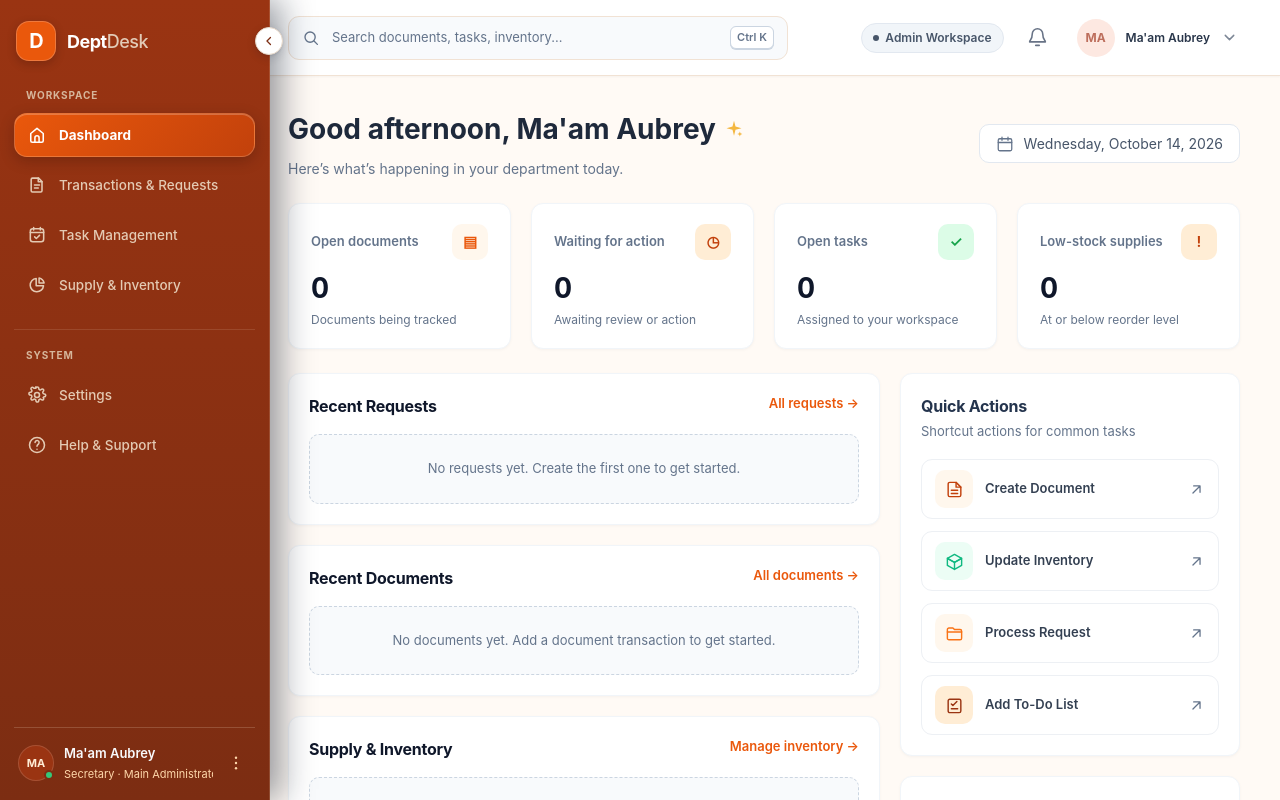
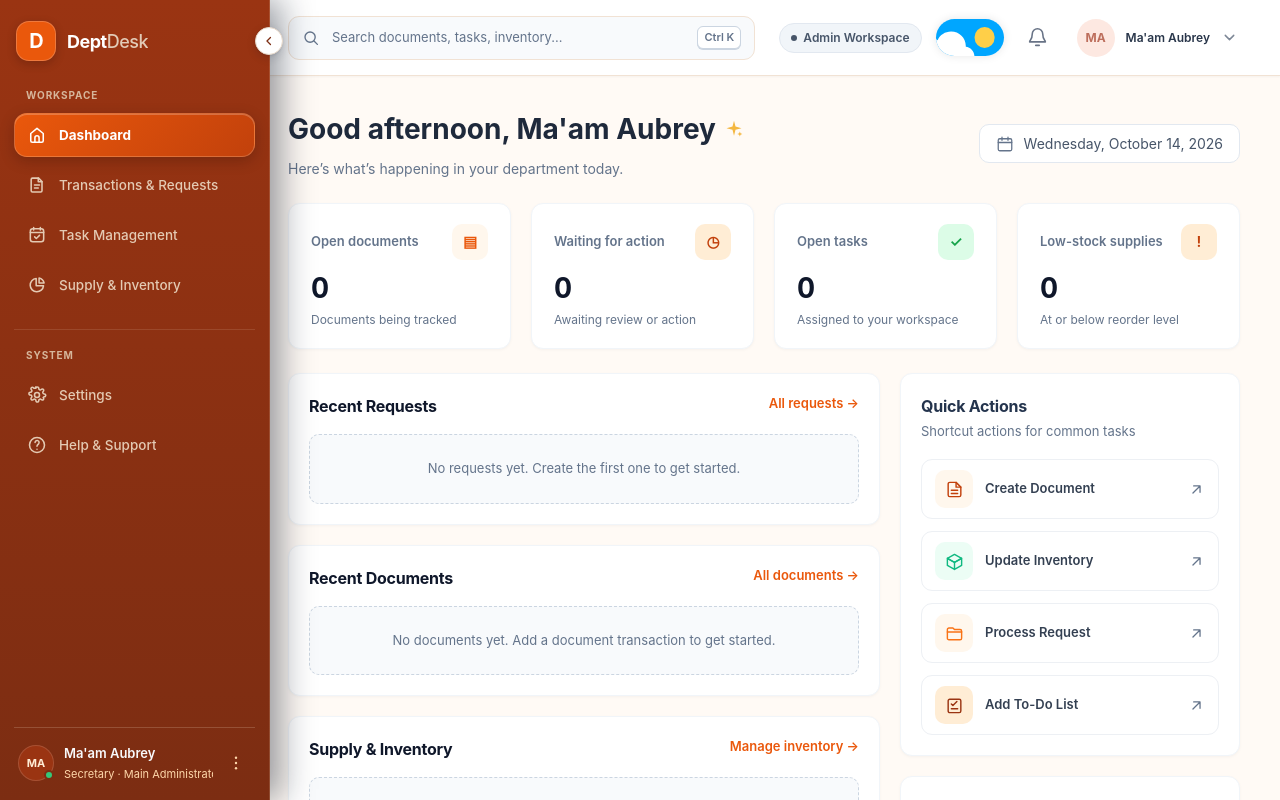
Before and after one commit to deptdesk2627-creator/Department-Desk, a React (Create React App) app: page / in a window 1280 px wide. Both pictures are taken after a click on the button "Sign in to workspace". Shown: the top 800 px of the page. Built offline with nearby package versions, Linux system fonts and the light colour scheme.

Commit message:
Added a Dark/Light Mode Filter to the system

```diff
--- a/src/App.js
+++ b/src/App.js
@@ -1,4 +1,4 @@
-import { useState } from "react";
+import { useEffect, useState } from "react";
 import { canAccessPage, getHomePage, getRole } from "./constants/roles";
 import { useOfficeData } from "./hooks/useOfficeData";
 import { useStoredState } from "./hooks/useStoredState";
@@ -13,6 +13,10 @@ function App() {
     false,
   );
   const [roleId, setRoleId] = useStoredState("officeflow.role", "secretary");
+  const [theme, setTheme] = useStoredState("officeflow.theme", "light", {
+    raw: true,
+  });
+  const activeTheme = theme === "dark" ? "dark" : "light";
   const role = getRole(roleId);
   const [page, setPage] = useState(() => getHomePage(roleId));
   const [search, setSearch] = useState("");
@@ -21,6 +25,12 @@ function App() {
   );
   const data = useOfficeData();
   const safeSearch = typeof search === "string" ? search : "";
+
+  useEffect(() => {
+    if (typeof document !== "undefined") {
+      document.documentElement.setAttribute("data-theme", activeTheme);
+    }
+  }, [activeTheme]);
 
   // Never show a page the current role is not allowed to open.
   const activePage = canAccessPage(role.id, page) ? page : getHomePage(role.id);
@@ -71,6 +81,8 @@ function App() {
       isOpen={isSidebarOpen}
       onToggle={() => setIsSidebarOpen((open) => !open)}
       onCloseSidebar={() => setIsSidebarOpen(false)}
+      theme={activeTheme}
+      onThemeChange={setTheme}
     >
       {pages[activePage]}
     </MainLayout>
--- a/src/components/header/Header.css
+++ b/src/components/header/Header.css
@@ -24,6 +24,102 @@
   display: flex;
   gap: 14px;
   justify-self: end;
+}
+
+/* Theme Switch */
+/* The switch - the box around the slider */
+.switch {
+  font-size: 17px;
+  position: relative;
+  display: inline-block;
+  width: 4em;
+  height: 2.2em;
+  border-radius: 30px;
+  box-shadow: 0 0 10px rgba(0, 0, 0, 0.1);
+}
+
+/* Hide default HTML checkbox */
+.switch input {
+  opacity: 0;
+  width: 0;
+  height: 0;
+}
+
+/* The slider */
+.slider {
+  position: absolute;
+  cursor: pointer;
+  top: 0;
+  left: 0;
+  right: 0;
+  bottom: 0;
+  background-color: #2a2a2a;
+  transition: 0.4s;
+  border-radius: 30px;
+  overflow: hidden;
+}
+
+.slider:before {
+  position: absolute;
+  content: "";
+  height: 1.2em;
+  width: 1.2em;
+  border-radius: 20px;
+  left: 0.5em;
+  bottom: 0.5em;
+  transition: 0.4s;
+  transition-timing-function: cubic-bezier(0.81, -0.04, 0.38, 1.5);
+  box-shadow: inset 8px -4px 0px 0px #fff;
+}
+
+.switch input:checked + .slider {
+  background-color: #00a6ff;
+}
+
+.switch input:checked + .slider:before {
+  transform: translateX(1.8em);
+  box-shadow: inset 15px -4px 0px 15px #ffcf48;
+}
+
+.star {
+  background-color: #fff;
+  border-radius: 50%;
+  position: absolute;
+  width: 5px;
+  transition: all 0.4s;
+  height: 5px;
+}
+
+.star_1 {
+  left: 2.5em;
+  top: 0.5em;
+}
+
+.star_2 {
+  left: 2.2em;
+  top: 1.2em;
+}
+
+.star_3 {
+  left: 3em;
+  top: 0.9em;
+}
+
+.switch input:checked ~ .slider .star {
+  opacity: 0;
+}
+
+.cloud {
+  width: 3.5em;
+  position: absolute;
+  bottom: -1.4em;
+  left: -1.1em;
+  opacity: 0;
+  transition: all 0.4s;
+}
+
+.switch input:checked ~ .slider .cloud {
+  opacity: 1;
 }
 
 .app-header__role-badge {
--- a/src/components/header/Header.js
+++ b/src/components/header/Header.js
@@ -1,8 +1,10 @@
+import { useEffect } from "react";
 import "./Header.css";
 import HeaderNotifications from "./HeaderNotifications";
 import HeaderProfile from "./HeaderProfile";
 import HeaderSearch from "./HeaderSearch";
 import { useHeader } from "./useHeader";
+import { useStoredState } from "../../hooks/useStoredState";
 import { getSearchResults } from "../../utils/headerHelpers";
 
 function Header({
@@ -16,7 +18,23 @@ function Header({
   onNavigate,
   onToggleSidebar,
   isSidebarOpen = false,
+  theme,
+  onThemeChange,
 }) {
+  const [storedTheme, setStoredTheme] = useStoredState(
+    "officeflow.theme",
+    "light",
+    { raw: true },
+  );
+  const resolvedTheme = (theme || storedTheme) === "dark" ? "dark" : "light";
+  const updateTheme = onThemeChange || setStoredTheme;
+
+  useEffect(() => {
+    if (typeof document !== "undefined") {
+      document.documentElement.setAttribute("data-theme", resolvedTheme);
+    }
+  }, [resolvedTheme]);
+
   const isStaff = role?.id === "staff";
   const {
     areNotificationsOpen,
@@ -98,6 +116,39 @@ function Header({
                 : "Admin Workspace"}
           </span>
         )}
+        <label
+          className="switch"
+          title={
+            resolvedTheme === "dark"
+              ? "Switch to light mode"
+              : "Switch to dark mode"
+          }
+        >
+          <input
+            type="checkbox"
+            checked={resolvedTheme === "light"}
+            aria-label="Toggle light and dark theme"
+            onChange={(event) =>
+              updateTheme(event.target.checked ? "light" : "dark")
+            }
+          />
+          <span className="slider">
+            <div className="star star_1" />
+            <div className="star star_2" />
+            <div className="star star_3" />
+            <svg
+              viewBox="0 0 16 16"
+              className="cloud_1 cloud"
+              aria-hidden="true"
+            >
+              <path
+                transform="matrix(.77976 0 0 .78395-299.99-418.63)"
+                fill="#fff"
+                d="m391.84 540.91c-.421-.329-.949-.524-1.523-.524-1.351 0-2.451 1.084-2.485 2.435-1.395.526-2.388 1.88-2.388 3.466 0 1.874 1.385 3.423 3.182 3.667v.034h12.73v-.006c1.775-.104 3.182-1.584 3.182-3.395 0-1.747-1.309-3.186-2.994-3.379.007-.106.011-.214.011-.322 0-2.707-2.271-4.901-5.072-4.901-2.073 0-3.856 1.202-4.643 2.925"
+              />
+            </svg>
+          </span>
+        </label>
         {!isStaff && (
           <HeaderNotifications
             requests={requests}
--- a/src/layouts/MainLayout.js
+++ b/src/layouts/MainLayout.js
@@ -15,6 +15,8 @@ function MainLayout({
   isOpen = true,
   onToggle,
   onCloseSidebar,
+  theme,
+  onThemeChange,
 }) {
   return (
     <div
@@ -47,6 +49,8 @@ function MainLayout({
           onSearchChange={onSearchChange}
           onToggleSidebar={onToggle}
           isSidebarOpen={isOpen}
+          theme={theme}
+          onThemeChange={onThemeChange}
         />
         <main
           id={`page-${currentPage}`}
--- a/src/styles/index.css
+++ b/src/styles/index.css
@@ -15,6 +15,8 @@
   --line: #f1e2d4;
   --line-subtle: #f8eee5;
   --canvas: #fffaf5;
+  --surface: #ffffff;
+  --surface-subtle: #f8fafc;
   --sidebar: #7c2d12;
 
   --font-sans:
@@ -37,6 +39,170 @@
   --shadow-xs: 0 1px 2px rgba(15, 23, 42, 0.04);
   --shadow-sm: 0 2px 8px rgba(15, 23, 42, 0.05), 0 1px 2px rgba(15, 23, 42, 0.03);
   --shadow-md: 0 8px 24px rgba(15, 23, 42, 0.08), 0 2px 6px rgba(15, 23, 42, 0.04);
+}
+
+:root[data-theme="dark"] {
+  color-scheme: dark;
+  --purple: #f97316;
+  --purple-rgb: 249 115 22;
+  --purple-hover: #ea580c;
+  --purple-soft: rgba(249, 115, 22, 0.16);
+  --green: #22c55e;
+  --green-soft: rgba(34, 197, 94, 0.16);
+  --orange: #fb923c;
+  --orange-soft: rgba(251, 146, 60, 0.16);
+  --red: #f87171;
+  --red-soft: rgba(248, 113, 113, 0.16);
+  --ink: #f8fafc;
+  --ink-secondary: #cbd5e1;
+  --muted: #94a3b8;
+  --line: #334155;
+  --line-subtle: #1e293b;
+  --canvas: #0f172a;
+  --surface: #1e293b;
+  --surface-subtle: #0f172a;
+  --sidebar: #141115;
+
+  --shadow-xs: 0 1px 2px rgba(0, 0, 0, 0.3);
+  --shadow-sm: 0 4px 12px rgba(0, 0, 0, 0.32);
+  --shadow-md: 0 10px 28px rgba(0, 0, 0, 0.45);
+}
+
+:root[data-theme="dark"] .transactions-page {
+  --request-ink: #f8fafc;
+  --request-muted: #94a3b8;
+  --request-line: #334155;
+  --request-surface: #1e293b;
+}
+
+:root[data-theme="dark"] .app-header,
+:root[data-theme="dark"] .card,
+:root[data-theme="dark"] .metric-card,
+:root[data-theme="dark"] .dashboard .card,
+:root[data-theme="dark"] .recent-module,
+:root[data-theme="dark"] .deptdesk-card,
+:root[data-theme="dark"] .transaction-modal,
+:root[data-theme="dark"] .request-drawer,
+:root[data-theme="dark"] .search-results-dropdown,
+:root[data-theme="dark"] .app-header__notification-panel,
+:root[data-theme="dark"] .app-header__menu {
+  background: var(--surface);
+  border-color: var(--line);
+  color: var(--ink);
+}
+
+:root[data-theme="dark"] .deptdesk-task-container {
+  background-color: var(--canvas);
+  color: var(--ink);
+}
+
+:root[data-theme="dark"] .app-header__theme-filter,
+:root[data-theme="dark"] .app-header__search,
+:root[data-theme="dark"] .inventory-search-box,
+:root[data-theme="dark"] .inventory-filter-pill select,
+:root[data-theme="dark"] .request-search,
+:root[data-theme="dark"] .request-filter-select,
+:root[data-theme="dark"] .request-filter,
+:root[data-theme="dark"] .module-form input,
+:root[data-theme="dark"] .module-form select,
+:root[data-theme="dark"] .module-form textarea,
+:root[data-theme="dark"] .secondary-button,
+:root[data-theme="dark"] .confirm-modal__cancel,
+:root[data-theme="dark"] .dashboard-date-badge,
+:root[data-theme="dark"] .quick-action,
+:root[data-theme="dark"] .supply-item {
+  background-color: #0f172a;
+  border-color: var(--line);
+  color: var(--ink);
+}
+
+:root[data-theme="dark"] .secondary-button:hover,
+:root[data-theme="dark"] .confirm-modal__cancel:hover,
+:root[data-theme="dark"] .quick-action:hover,
+:root[data-theme="dark"] .supply-item:hover,
+:root[data-theme="dark"] .search-result-card:hover,
+:root[data-theme="dark"] .app-header__notification-row:hover,
+:root[data-theme="dark"] .app-header__menu button:hover {
+  background-color: #273549;
+}
+
+:root[data-theme="dark"] .request-table th,
+:root[data-theme="dark"] .request-tracker-table th,
+:root[data-theme="dark"] .deptdesk-table th,
+:root[data-theme="dark"] .inventory-master-table th,
+:root[data-theme="dark"] .inventory-transactions-table th {
+  background: #0f172a;
+  border-color: var(--line);
+  color: var(--muted);
+}
+
+:root[data-theme="dark"] .request-table td,
+:root[data-theme="dark"] .request-tracker-table td,
+:root[data-theme="dark"] .deptdesk-table td,
+:root[data-theme="dark"] .inventory-master-table td,
+:root[data-theme="dark"] .inventory-transactions-table td {
+  border-color: var(--line);
+  color: var(--ink-secondary);
+}
+
+:root[data-theme="dark"] .request-table tbody tr:hover,
+:root[data-theme="dark"] .request-tracker-table tbody tr:hover {
+  background: rgba(255, 255, 255, 0.03);
+}
+
+:root[data-theme="dark"] .inventory-folder-tab {
+  background: #0f172a;
+  color: var(--muted);
+}
+
+:root[data-theme="dark"] .inventory-folder-tab.is-active {
+  background: var(--surface);
+  border-color: var(--line);
+  border-bottom-color: var(--surface);
+  color: var(--ink);
+}
+
+:root[data-theme="dark"] .inventory-product-id-pill,
+:root[data-theme="dark"] .request-category,
+:root[data-theme="dark"] .app-header__role-badge,
+:root[data-theme="dark"] .view-toggle-buttons,
+:root[data-theme="dark"] .request-view-toggle {
+  background: #0f172a;
+  border-color: var(--line);
+  color: var(--ink-secondary);
+}
+
+:root[data-theme="dark"] .toggle-btn.active,
+:root[data-theme="dark"] .request-view-toggle button.is-active {
+  background: var(--surface);
+  color: var(--ink);
+}
+
+:root[data-theme="dark"] .request-kanban,
+:root[data-theme="dark"] .empty-state {
+  background: #0f172a;
+  border-color: var(--line);
+}
+
+:root[data-theme="dark"] .dashboard-welcome-copy h1,
+:root[data-theme="dark"] .deptdesk-header h2,
+:root[data-theme="dark"] .quick-actions-heading h2,
+:root[data-theme="dark"] .app-header__profile-button,
+:root[data-theme="dark"] .app-header__menu-heading strong,
+:root[data-theme="dark"] .inline-text-edit,
+:root[data-theme="dark"] .record-person-cell,
+:root[data-theme="dark"] .record-product-name-cell,
+:root[data-theme="dark"] .inventory-metrics .metric-top,
+:root[data-theme="dark"] .inventory-records-metric__label,
+:root[data-theme="dark"] .inventory-usage-info__label {
+  color: var(--ink) !important;
+}
+
+:root[data-theme="dark"] .app-header__menu button,
+:root[data-theme="dark"] .inventory-pie-legend__item,
+:root[data-theme="dark"] .progress-header,
+:root[data-theme="dark"] .inline-date-edit {
+  color: var(--ink-secondary);
 }
 
 * {
```
Also changed, not shown: 1 other file (tests, documents, lock files or other folders).
